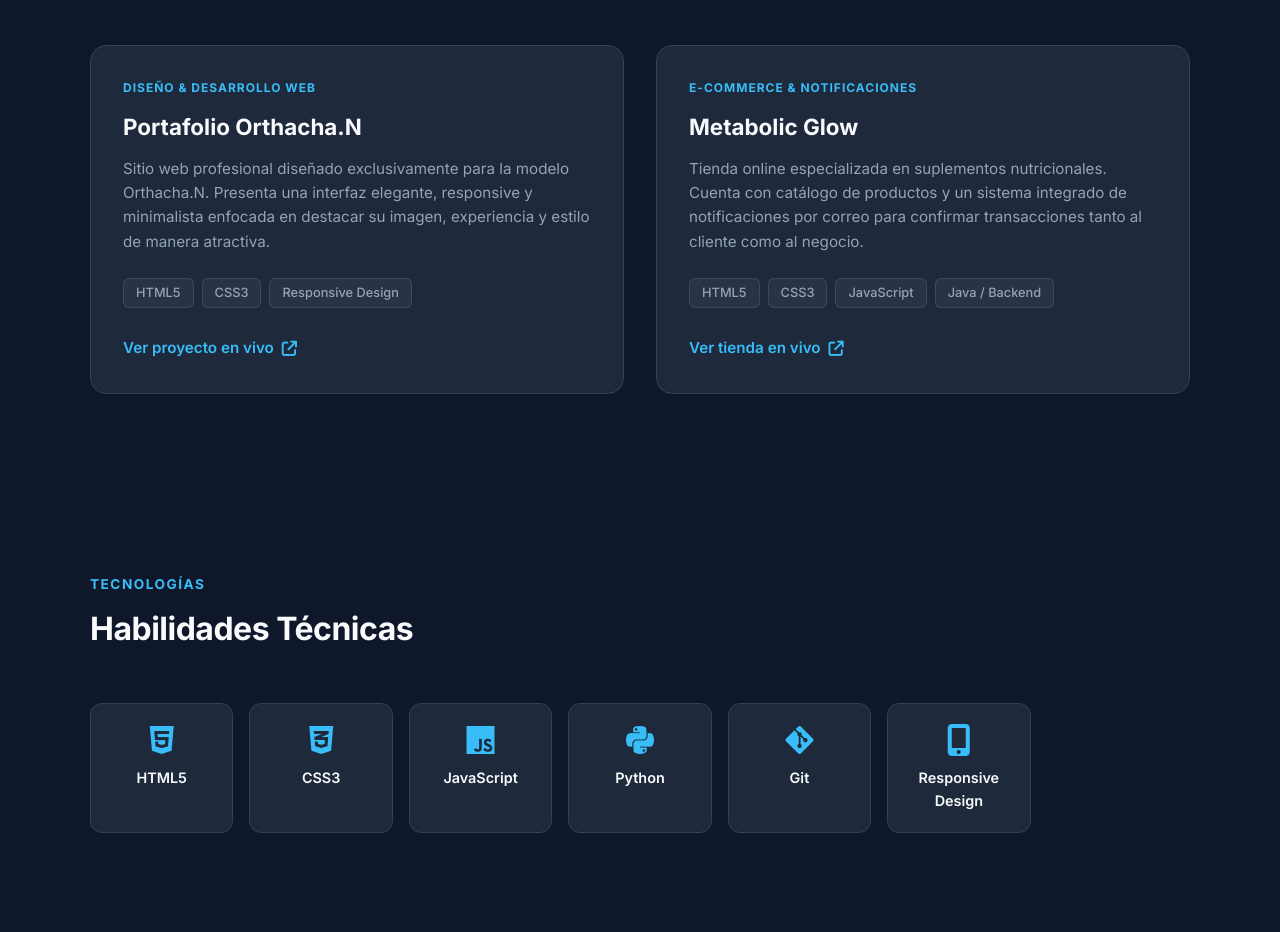
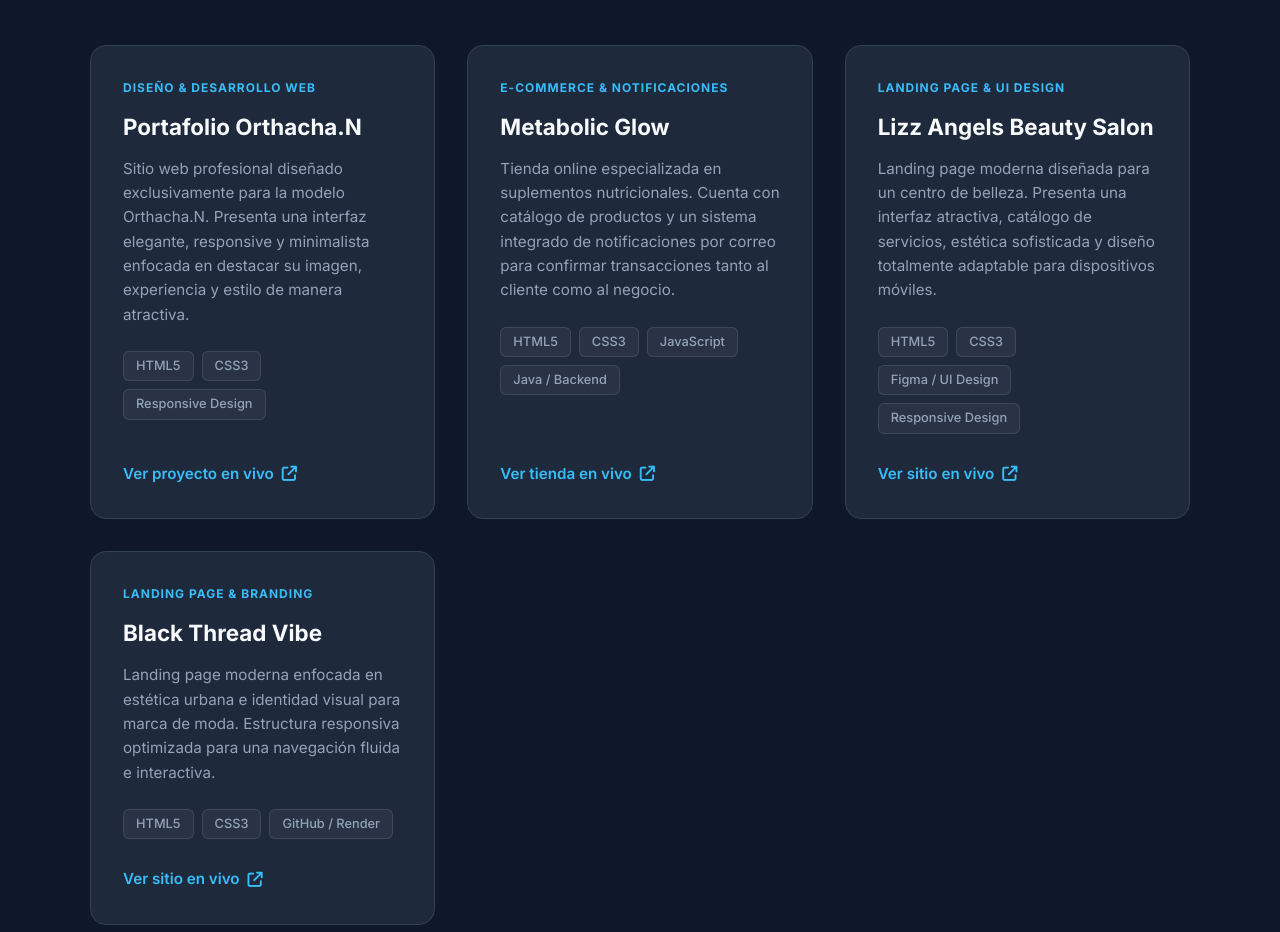
Before and after one commit to idelossantos2842rt-creador/intento-, a plain HTML site: page index.html in a window 1280 px wide. Shown: the part 820-1752 px from the top of the page. Drawn offline with Linux system fonts and the light colour scheme.

Commit message:
Add project cards for new landing pages
Added project cards for 'Lizz Angels Beauty Salon' and 'Black Thread Vibe' with descriptions and links.

```diff
--- a/index.html
+++ b/index.html
@@ -459,6 +459,45 @@
                     Ver tienda en vivo <i class="fa-solid fa-arrow-up-right-from-square"></i>
                 </a>
             </div>
+
+            <!-- Proyecto 3 -->
+            <div class="project-card">
+                <div>
+                    <div class="project-tag">Landing Page & UI Design</div>
+                    <h4 class="project-title">Lizz Angels Beauty Salon</h4>
+                    <p class="project-desc">
+                        Landing page moderna diseñada para un centro de belleza. Presenta una interfaz atractiva, catálogo de servicios, estética sofisticada y diseño totalmente adaptable para dispositivos móviles.
+                    </p>
+                    <div class="tech-stack">
+                        <span class="tech-item">HTML5</span>
+                        <span class="tech-item">CSS3</span>
+                        <span class="tech-item">Figma / UI Design</span>
+                        <span class="tech-item">Responsive Design</span>
+                    </div>
+                </div>
+                <a href="https://lizzangels.onrender.com" target="_blank" class="project-link">
+                    Ver sitio en vivo <i class="fa-solid fa-arrow-up-right-from-square"></i>
+                </a>
+            </div>
+
+            <!-- Proyecto 4 -->
+            <div class="project-card">
+                <div>
+                    <div class="project-tag">Landing Page & Branding</div>
+                    <h4 class="project-title">Black Thread Vibe</h4>
+                    <p class="project-desc">
+                        Landing page moderna enfocada en estética urbana e identidad visual para marca de moda. Estructura responsiva optimizada para una navegación fluida e interactiva.
+                    </p>
+                    <div class="tech-stack">
+                        <span class="tech-item">HTML5</span>
+                        <span class="tech-item">CSS3</span>
+                        <span class="tech-item">GitHub / Render</span>
+                    </div>
+                </div>
+                <a href="https://blackthreadvibe.onrender.com/" target="_blank" class="project-link">
+                    Ver sitio en vivo <i class="fa-solid fa-arrow-up-right-from-square"></i>
+                </a>
+            </div>
         </div>
     </section>
 
```
